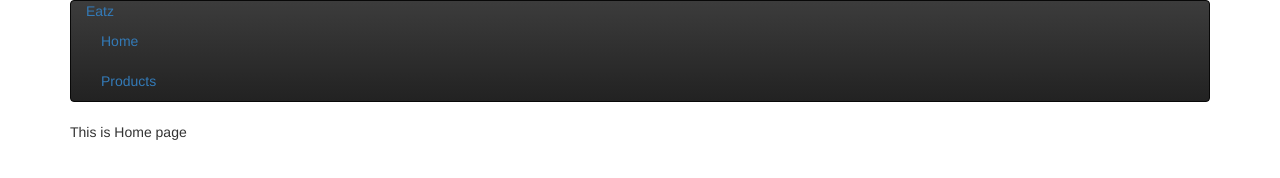
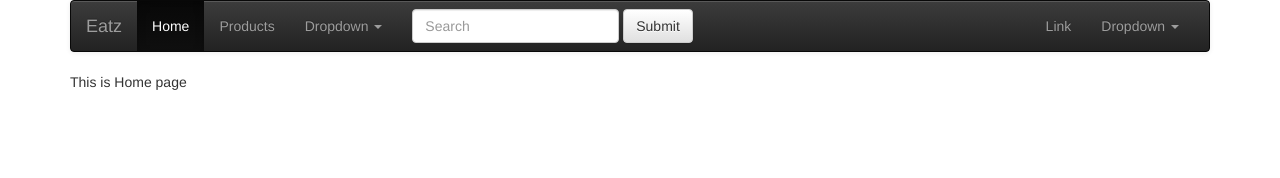
Before and after one commit to zhengye1/Angularjs, a website: page public/index.html in a window 1280 px wide. Drawn offline with nearby package versions, Linux system fonts and the light colour scheme.

Commit message:
Update the nav bar, will try to make it nicer tonight

```diff
--- a/package.json
+++ b/package.json
@@ -18,6 +18,7 @@
     "express": "^4.12.2",
     "express-generator": "^4.12.1",
     "express-session": "^1.10.4",
+    "jquery": "^2.1.3",
     "mongo": "^0.1.0",
     "mongoose": "^3.8.24",
     "mongoose-gen": "^2.0.1",
--- a/public/index.html
+++ b/public/index.html
@@ -16,5 +16,6 @@
     <script src="js/module/navbarapp.js"></script>
     <script src="js/module/products.js"></script>
     <script src="js/lib/angular-route.min.js"></script>
+    <script src="js/lib/jquery.min.js"></script>
 </body>
 </html>
--- a/public/js/module/navbarapp.js
+++ b/public/js/module/navbarapp.js
@@ -8,14 +8,14 @@
             replace: true,         // (3)
             transclude: true,      // (4)
             templateUrl: "tpl/header.html",    // (5)
-            compile: function($element, attrs) {
+            compile: function(element, attrs) {
                 var li, liElements, links, index, length;
-
-                liElements = $element.find("#navigation-tabs li");
+                liElements = $(element).find("#bs-example-navbar-collapse-1 li");
                 for (index = 0, length = liElements.length; index < length; index++) {
                     li = liElements[index];
                     links = $(li).find("a");
-                    if (links[0].textContent === attrs.currentTab) $(li).addClass("active");
+                    if ($(links[0]).textContent === attrs.currentTab)
+                        $(li).addClass("active");
                 }
             }
         }})
--- a/public/tpl/header.html
+++ b/public/tpl/header.html
@@ -1,14 +1,53 @@
-<div class="navbar navbar-inverse">
-    <div class="navbar-inner">
-        <div class="container">
-            <a class="brand">Eatz</a>
+<nav class="navbar navbar-default navbar-inverse">
+    <div class="container-fluid">
+        <!-- Brand and toggle get grouped for better mobile display -->
+        <div class="navbar-header">
+            <button type="button" class="navbar-toggle collapsed" data-toggle="collapse" data-target="#bs-example-navbar-collapse-1">
+                <span class="sr-only">Toggle navigation</span>
+                <span class="icon-bar"></span>
+                <span class="icon-bar"></span>
+                <span class="icon-bar"></span>
+            </button>
+            <a class="navbar-brand" href="#">Eatz</a>
+        </div>
 
-            <div class="nav-collapse">
-                <ul class="nav" id="navigation-tabs">
-                    <li><a href="#/">Home</a></li>
-                    <li><a href="#/products">Products</a></li>
-                </ul>
-            </div>
-        </div>
-    </div>
-</div>
+        <!-- Collect the nav links, forms, and other content for toggling -->
+        <div class="collapse navbar-collapse" id="bs-example-navbar-collapse-1">
+            <ul class="nav navbar-nav">
+                <li class="active"><a href="#/">Home <span class="sr-only">(current)</span></a></li>
+                <li><a href="#/products/">Products</a></li>
+                <li class="dropdown">
+                    <a href="#" class="dropdown-toggle" data-toggle="dropdown" role="button" aria-expanded="false">Dropdown <span class="caret"></span></a>
+                    <ul class="dropdown-menu" role="menu">
+                        <li><a href="#">Action</a></li>
+                        <li><a href="#">Another action</a></li>
+                        <li><a href="#">Something else here</a></li>
+                        <li class="divider"></li>
+                        <li><a href="#">Separated link</a></li>
+                        <li class="divider"></li>
+                        <li><a href="#">One more separated link</a></li>
+                    </ul>
+                </li>
+            </ul>
+            <form class="navbar-form navbar-left" role="search">
+                <div class="form-group">
+                    <input type="text" class="form-control" placeholder="Search">
+                </div>
+                <button type="submit" class="btn btn-default">Submit</button>
+            </form>
+            <ul class="nav navbar-nav navbar-right">
+                <li><a href="#">Link</a></li>
+                <li class="dropdown">
+                    <a href="#" class="dropdown-toggle" data-toggle="dropdown" role="button" aria-expanded="false">Dropdown <span class="caret"></span></a>
+                    <ul class="dropdown-menu" role="menu">
+                        <li><a href="#">Action</a></li>
+                        <li><a href="#">Another action</a></li>
+                        <li><a href="#">Something else here</a></li>
+                        <li class="divider"></li>
+                        <li><a href="#">Separated link</a></li>
+                    </ul>
+                </li>
+            </ul>
+        </div><!-- /.navbar-collapse -->
+    </div><!-- /.container-fluid -->
+</nav>
```
